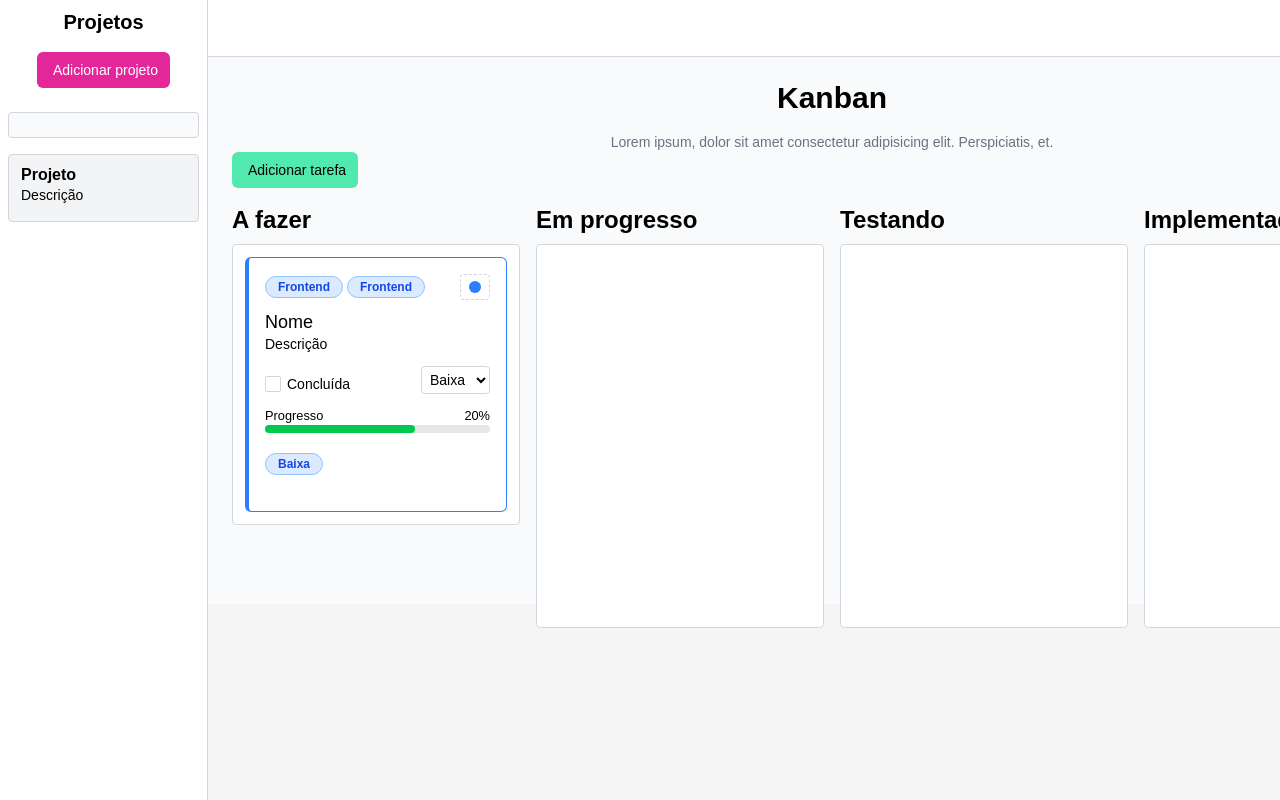
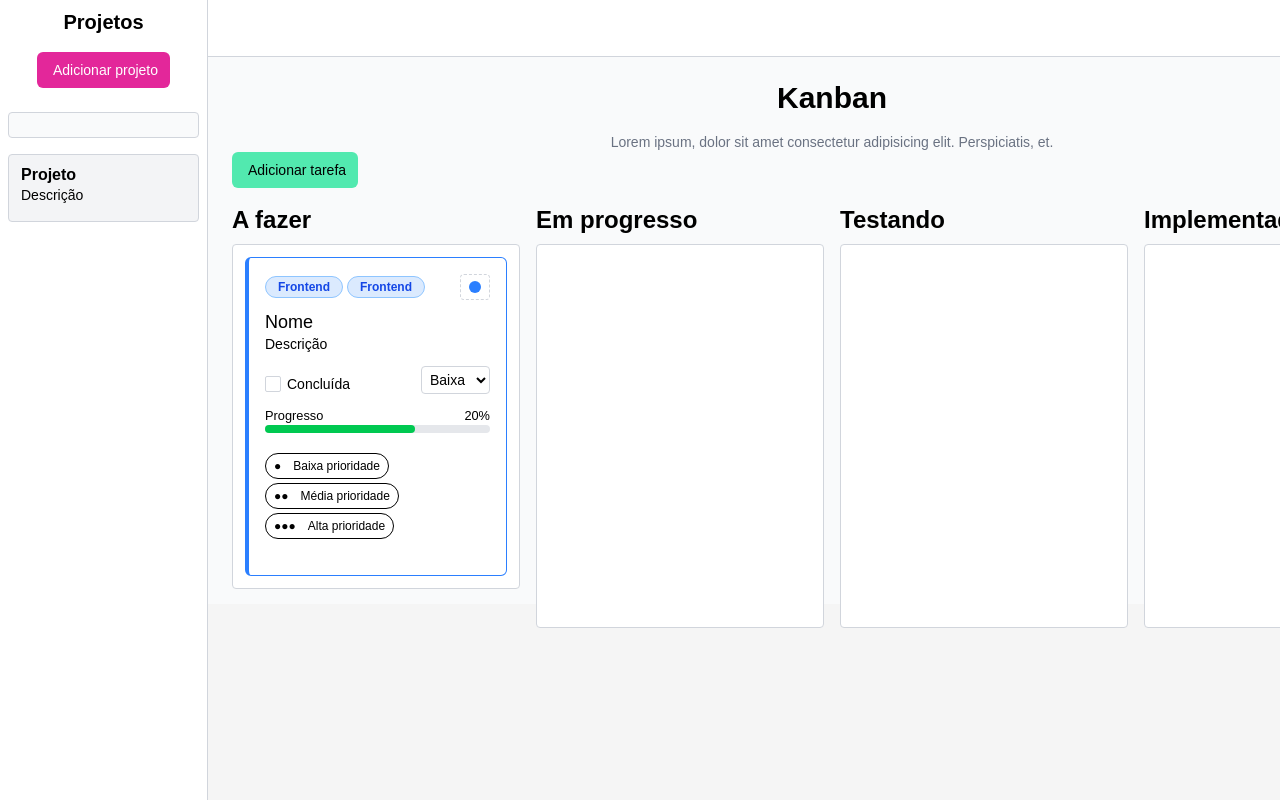
Before and after one commit to marcelosarinho/kanban, a React (Vite) app in the folder frontend/: page / in a window 1280 px wide. Shown: the top 800 px of the page. Built offline with nearby package versions, Linux system fonts and the light colour scheme; some icons are missing; a web font is replaced by a local one.

Commit message:
feat: task priority badge dynamic styles

```diff
--- a/frontend/src/components/Task.tsx
+++ b/frontend/src/components/Task.tsx
@@ -17,7 +17,7 @@ export default function Task() {
           <TaskCategoryBadge />
           <TaskCategoryBadge />
         </div>
-        <div className="border rounded py-1.5 px-2 border-dashed border-gray-300 hover:cursor-pointer hover:bg-gray-100 transition-colors">
+        <div className="border rounded py-1.5 px-2 border-dashed border-gray-300 dark:border-slate-600 hover:cursor-pointer hover:bg-gray-100 dark:hover:bg-slate-700 transition-colors">
             <div className="size-3 bg-blue-500 rounded-full"></div>
         </div>
     </header>
--- a/frontend/src/components/TaskPriorityBadge.tsx
+++ b/frontend/src/components/TaskPriorityBadge.tsx
@@ -1,7 +1,27 @@
-export default function TaskPriorityBadge() {
+const variants = {
+  low: 'badge-success',
+  medium: 'badge-warning',
+  high: 'badge-danger',
+}
+
+type TaskPriorityBadgeProps = {
+  priority: keyof typeof variants;
+}
+
+export default function TaskPriorityBadge(props: TaskPriorityBadgeProps) {
+  const { priority } = props;
+
   return (
-    <div className="w-fit flex items-center text-xs font-semibold bg-blue-100 text-blue-700 border-[1.5px] rounded-full px-3 py-0.5 border-blue-300">
-      Baixa
+    <div className="flex flex-wrap gap-1">
+      <div className={`${variants[priority]} inline-flex items-center gap-1 px-2 py-1 rounded-full text-xs font-medium border transition-colors w-fit`}>
+        <span className="text-xs mr-2">●</span> Baixa prioridade
+      </div>
+      <div className={`${variants[priority]} inline-flex items-center gap-1 px-2 py-1 rounded-full text-xs font-medium border transition-colors w-fit`}>
+        <span className="text-xs mr-2">●●</span> Média prioridade
+      </div>
+      <div className={`${variants[priority]} inline-flex items-center gap-1 px-2 py-1 rounded-full text-xs font-medium border transition-colors w-fit`}>
+        <span className="text-xs mr-2">●●●</span> Alta prioridade
+      </div>
     </div>
   )
 }
--- a/frontend/src/styles/badges.css
+++ b/frontend/src/styles/badges.css
@@ -21,3 +21,15 @@
 .badge-red {
   @apply dark:has-[:checked]:text-red-300 dark:has-[:checked]:bg-red-900/30 dark:has-[:checked]:border-red-700 dark:hover:bg-red-900/30 dark:hover:text-red-300 dark:hover:border-red-700 has-[:checked]:text-red-700 has-[:checked]:bg-red-100 has-[:checked]:border-red-300 hover:bg-red-100 hover:border-red-300 hover:text-red-700
 }
+
+.badge-danger {
+  @apply bg-red-100 text-red-800 border-red-200 dark:bg-red-900/20 dark:text-red-400 dark:border-red-800
+}
+
+.badge-warning {
+  @apply bg-yellow-100 text-yellow-800 border-yellow-200 dark:bg-yellow-900/20 dark:text-yellow-400 dark:border-yellow-800
+}
+
+.badge-success {
+  @apply bg-green-100 text-green-800 border-green-200 dark:bg-green-900/20 dark:text-green-400 dark:border-green-800
+}
```
